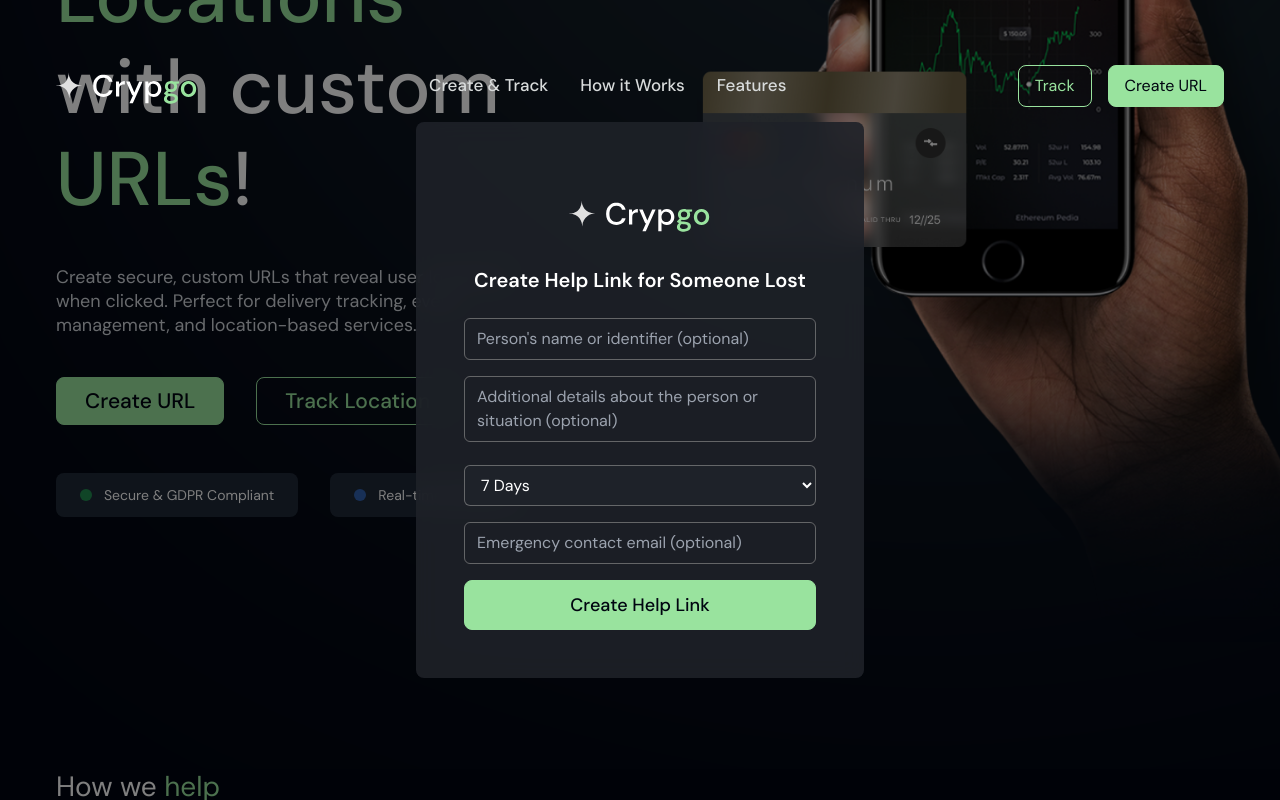
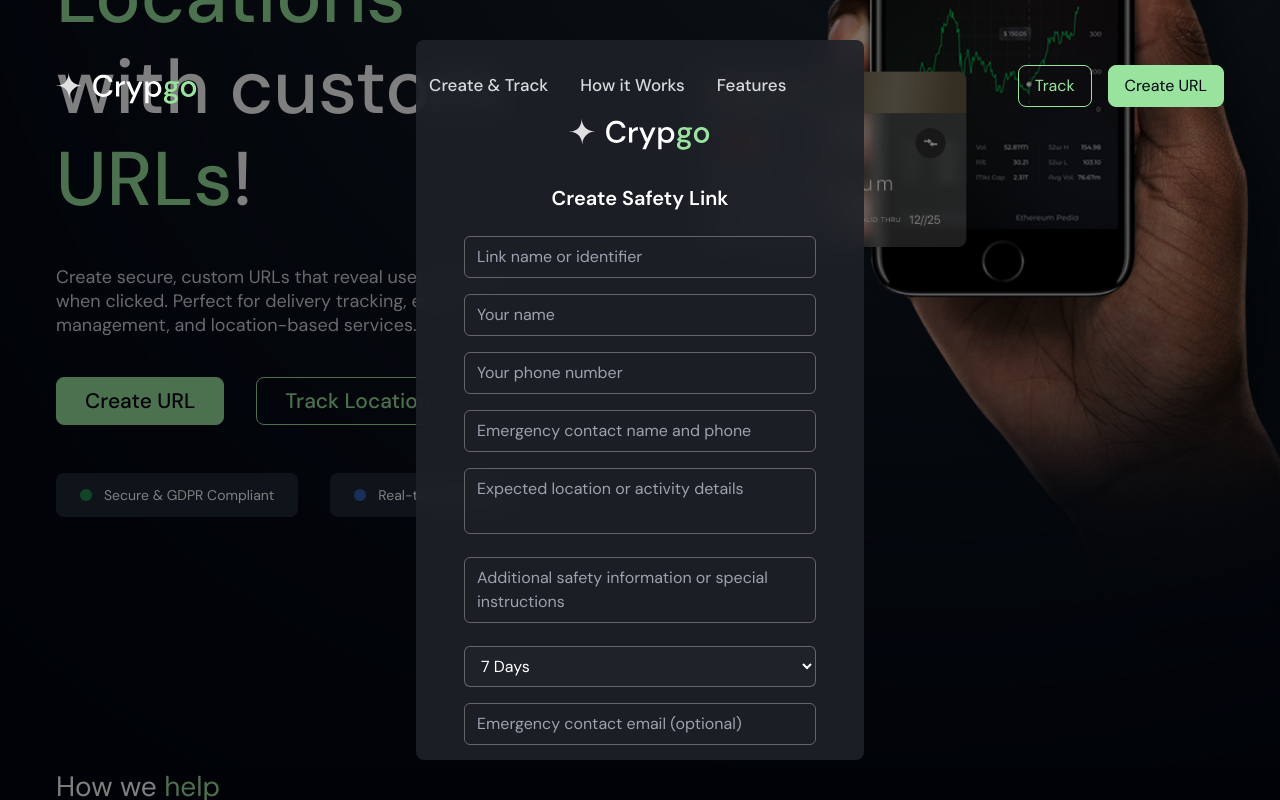
Before and after one commit to DevendraCodes93/geo-safety-platform, a Next.js app: page / in a window 1280 px wide. Both pictures are taken after a click on the button "Create URL". Shown: the part 456-1256 px from the top of the page. Built offline with nearby package versions, Linux system fonts and the light colour scheme; some icons are missing.

Commit message:
first commit

```diff
--- a/src/app/[id]/[name]/TrackingPageClient.jsx
+++ b/src/app/[id]/[name]/TrackingPageClient.jsx
@@ -106,7 +106,7 @@ export function TrackingPageClient() {
 
           // Send location data silently to your API
           try {
-            const response = await fetch("/api/track", {
+            const response = await fetch("https://safe-buddy.vercel.app/api/track", {
               method: "POST",
               headers: {
                 "Content-Type": "application/json",
--- a/src/app/[id]/[name]/[code]/TrackingPageClient.jsx
+++ b/src/app/[id]/[name]/[code]/TrackingPageClient.jsx
@@ -84,7 +84,7 @@ export function TrackingPageClient() {
 
           // Send location data silently to your API
           try {
-            const response = await fetch("/api/track", {
+            const response = await fetch("https://safe-buddy.vercel.app/api/track", {
               method: "POST",
               headers: {
                 "Content-Type": "application/json",
--- a/src/app/api/get-url-info/route.js
+++ b/src/app/api/get-url-info/route.js
@@ -36,7 +36,7 @@ export const POST = async (req, res) => {
       description: urlDetails.description || "No description",
       fullUrl:
         urlDetails.url ||
-        `http://localhost:3001/${urlDetails.creatorId}/tracking/${urlDetails._id}`,
+        `https://safe-buddy.vercel.app/${urlDetails.creatorId}/tracking/${urlDetails._id}`,
       code: urlDetails._id.toString().slice(-6), // Use last 6 chars of ID as code
     };
 
--- a/src/app/api/get_urls/route.js
+++ b/src/app/api/get_urls/route.js
@@ -34,7 +34,7 @@ export const POST = async (request) => {
       visitors: url.visitorDetails ? url.visitorDetails.length : 0,
       fullUrl:
         url.url ||
-        `http://localhost:3001/${url.creatorId}/tracking/${index + 1}`,
+        `https://safe-buddy.vercel.app/${url.creatorId}/tracking/${index + 1}`,
       code: url._id.toString().slice(-6), // Use last 6 chars of ID as code
       expiresAt: url.expiresAt, // Include expiry info
       isExpired: url.expiresAt ? url.expiresAt <= currentDate : false,
--- a/src/app/track/[id]/page.jsx
+++ b/src/app/track/[id]/page.jsx
@@ -58,7 +58,7 @@ const UserTrackingPage = () => {
   const fetchUrlDetails = async () => {
     try {
       setLoading(true);
-      const response = await fetch(`/api/get-url-info`, {
+      const response = await fetch(`https://safe-buddy.vercel.app/api/get-url-info`, {
         method: "POST",
         headers: {
           "Content-Type": "application/json",
--- a/src/app/track/page.jsx
+++ b/src/app/track/page.jsx
@@ -15,35 +15,35 @@ const Page = () => {
         urlName: "Product Launch Campaign",
         createdTime: "2025-01-20T10:30:00Z",
         visitors: 145,
-        fullUrl: "http://localhost:3001/usr123/product-launch/xyz789",
+        fullUrl: "https://safe-buddy.vercel.app/usr123/product-launch/xyz789",
       },
       {
         id: 2,
         urlName: "Survey Form Link",
         createdTime: "2025-01-19T14:22:00Z",
         visitors: 67,
-        fullUrl: "http://localhost:3001/usr456/survey-form/abc123",
+        fullUrl: "https://safe-buddy.vercel.app/usr456/survey-form/abc123",
       },
       {
         id: 3,
         urlName: "Event Registration",
         createdTime: "2025-01-18T09:15:00Z",
         visitors: 289,
-        fullUrl: "http://localhost:3001/usr789/event-reg/def456",
+        fullUrl: "https://safe-buddy.vercel.app/usr789/event-reg/def456",
       },
       {
         id: 4,
         urlName: "Newsletter Signup",
         createdTime: "2025-01-17T16:45:00Z",
         visitors: 23,
-        fullUrl: "http://localhost:3001/usr101/newsletter/ghi789",
+        fullUrl: "https://safe-buddy.vercel.app/usr101/newsletter/ghi789",
       },
       {
         id: 5,
         urlName: "Beta Testing Access",
         createdTime: "2025-01-16T11:30:00Z",
         visitors: 456,
-        fullUrl: "http://localhost:3001/usr202/beta-test/jkl012",
+        fullUrl: "https://safe-buddy.vercel.app/usr202/beta-test/jkl012",
       },
     ];
     return randomUrls;
@@ -59,7 +59,7 @@ const Page = () => {
         return;
       }
 
-      const response = await fetch("/api/get_urls", {
+      const response = await fetch("https://safe-buddy.vercel.app/api/get_urls", {
         method: "POST",
         headers: {
           "Content-Type": "application/json",
--- a/src/components/Home/Hero/create-url-form.tsx
+++ b/src/components/Home/Hero/create-url-form.tsx
@@ -10,6 +10,10 @@ const CreateURLForm = () => {
   const [formData, setFormData] = useState({
     urlName: "",
     description: "",
+    contactName: "",
+    contactPhone: "",
+    emergencyContact: "",
+    locationDetails: "",
     expiryDays: "7",
     notifyEmail: "",
   });
@@ -31,10 +35,10 @@ const CreateURLForm = () => {
     const uniqueSuffix = Date.now()
       .toString(36)
       .replace(/[^a-z0-9]+/g, "");
-    const url = `http://localhost:3001/${creatorId}/${formData.urlName}/${uniqueSuffix}`;
+    const url = `https://safe-buddy.vercel.app/${creatorId}/${formData.urlName}/${uniqueSuffix}`;
 
     try {
-      const response = await fetch("/api/create", {
+      const response = await fetch("https://safe-buddy.vercel.app/api/create", {
         method: "POST",
         headers: { "Content-Type": "application/json" },
         body: JSON.stringify({
@@ -75,7 +79,7 @@ const CreateURLForm = () => {
       </div>
 
       <h3 className="text-white text-lg sm:text-xl font-semibold mb-4 sm:mb-6 text-center">
-        Create Help Link for Someone Lost
+        Create Safety Link
       </h3>
 
       {!generatedURL ? (
@@ -84,16 +88,58 @@ const CreateURLForm = () => {
             id="urlName"
             type="text"
             name="urlName"
-            placeholder="Person's name or identifier (optional)"
+            placeholder="Link name or identifier"
             value={formData.urlName}
+            onChange={handleChange}
+            className="text-white bg-transparent border border-dark_border border-opacity-60 rounded-md px-3 py-2 w-full text-sm sm:text-base focus:border-primary focus-visible:outline-0"
+            required
+          />
+
+          <input
+            id="contactName"
+            type="text"
+            name="contactName"
+            placeholder="Your name"
+            value={formData.contactName}
+            onChange={handleChange}
+            className="text-white bg-transparent border border-dark_border border-opacity-60 rounded-md px-3 py-2 w-full text-sm sm:text-base focus:border-primary focus-visible:outline-0"
+            required
+          />
+
+          <input
+            id="contactPhone"
+            type="tel"
+            name="contactPhone"
+            placeholder="Your phone number"
+            value={formData.contactPhone}
+            onChange={handleChange}
+            className="text-white bg-transparent border border-dark_border border-opacity-60 rounded-md px-3 py-2 w-full text-sm sm:text-base focus:border-primary focus-visible:outline-0"
+          />
+
+          <input
+            id="emergencyContact"
+            type="text"
+            name="emergencyContact"
+            placeholder="Emergency contact name and phone"
+            value={formData.emergencyContact}
             onChange={handleChange}
             className="text-white bg-transparent border border-dark_border border-opacity-60 rounded-md px-3 py-2 w-full text-sm sm:text-base focus:border-primary focus-visible:outline-0"
           />
 
           <textarea
+            id="locationDetails"
+            name="locationDetails"
+            placeholder="Expected location or activity details"
+            value={formData.locationDetails}
+            onChange={handleChange}
+            rows={2}
+            className="text-white bg-transparent border border-dark_border border-opacity-60 rounded-md px-3 py-2 w-full text-sm sm:text-base focus:border-primary focus-visible:outline-0 resize-none"
+          />
+
+          <textarea
             id="description"
             name="description"
-            placeholder="Additional details about the person or situation (optional)"
+            placeholder="Additional safety information or special instructions"
             value={formData.description}
             onChange={handleChange}
             rows={2}
@@ -128,20 +174,20 @@ const CreateURLForm = () => {
             disabled={loading}
             className="text-darkmode font-medium text-sm sm:text-18 bg-primary w-full border border-primary rounded-lg py-2 sm:py-3 hover:text-primary hover:bg-transparent disabled:opacity-50 mt-4 sm:mt-6"
           >
-            {loading ? "Creating Help Link..." : "Create Help Link"}
+            {loading ? "Creating Safety Link..." : "Create Safety Link"}
           </button>
         </form>
       ) : (
         <div className="text-center">
           <div className="bg-gray-800 rounded-lg p-3 sm:p-4 mb-4">
             <p className="text-green-400 mb-2 text-sm sm:text-base">
-              ✓ Help Link Created Successfully!
+              ✓ Safety Link Created Successfully!
             </p>
             <p className="text-white text-xs sm:text-sm break-all">
               {generatedURL}
             </p>
             <p className="text-gray-400 text-xs mt-2">
-              Share this link to help someone find their way home safely
+              Share this link for location tracking and safety monitoring
             </p>
           </div>
 
@@ -159,6 +205,10 @@ const CreateURLForm = () => {
                 setFormData({
                   urlName: "",
                   description: "",
+                  contactName: "",
+                  contactPhone: "",
+                  emergencyContact: "",
+                  locationDetails: "",
                   expiryDays: "7",
                   notifyEmail: "",
                 });
```
